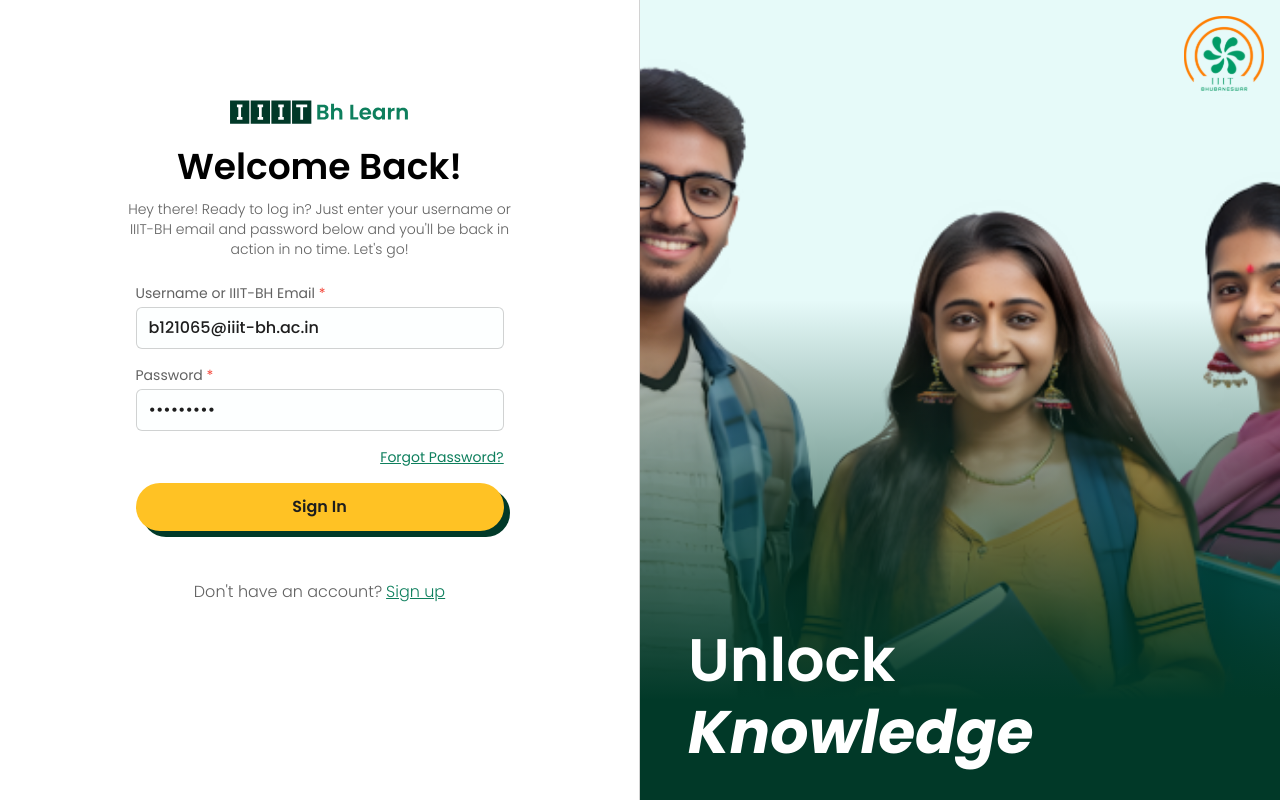
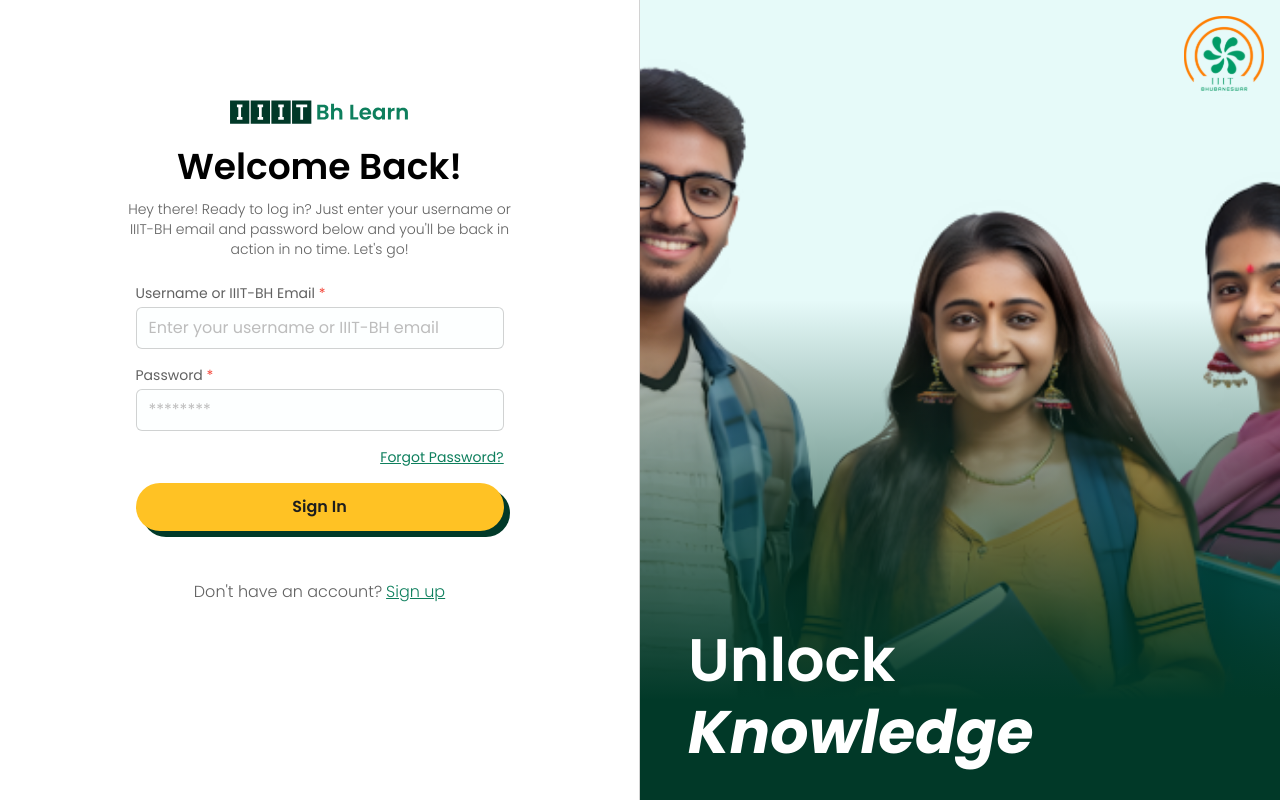
Before and after one commit to SM8UTI/IIIT-BH-Learn, a React (Vite) app: page /auth/login in a window 1280 px wide. Built offline with nearby package versions, Linux system fonts and the light colour scheme.

Commit message:
update code

```diff
--- a/src/_auth/layouts/Signin.jsx
+++ b/src/_auth/layouts/Signin.jsx
@@ -14,8 +14,8 @@
 
 const Signin = () => {
   const [data, setData] = useState({
-    usernameOrEmail: "b121065@iiit-bh.ac.in",
-    password: "Admin@123",
+    usernameOrEmail: "",
+    password: "",
   });
   const [loading, setLoading] = useState(false);
   const [errors, setErrors] = useState({
```
